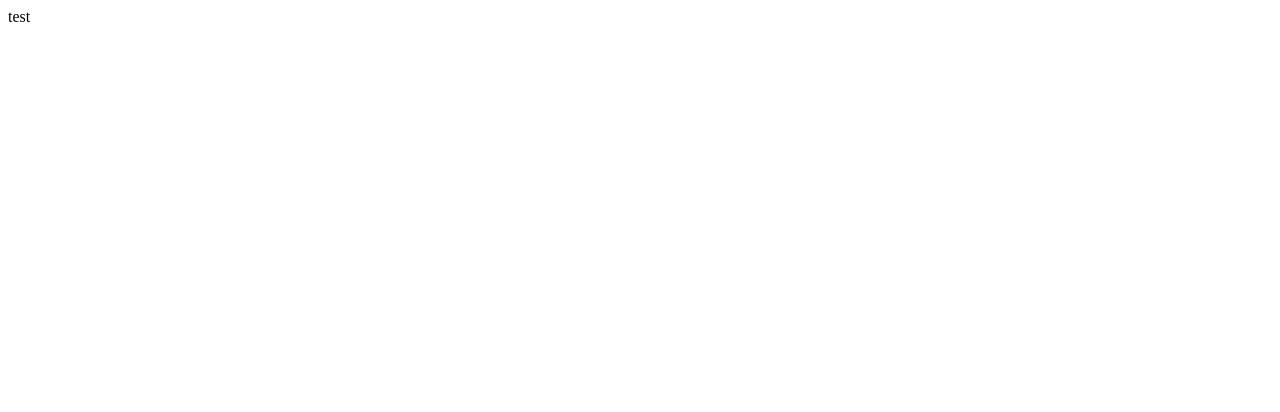
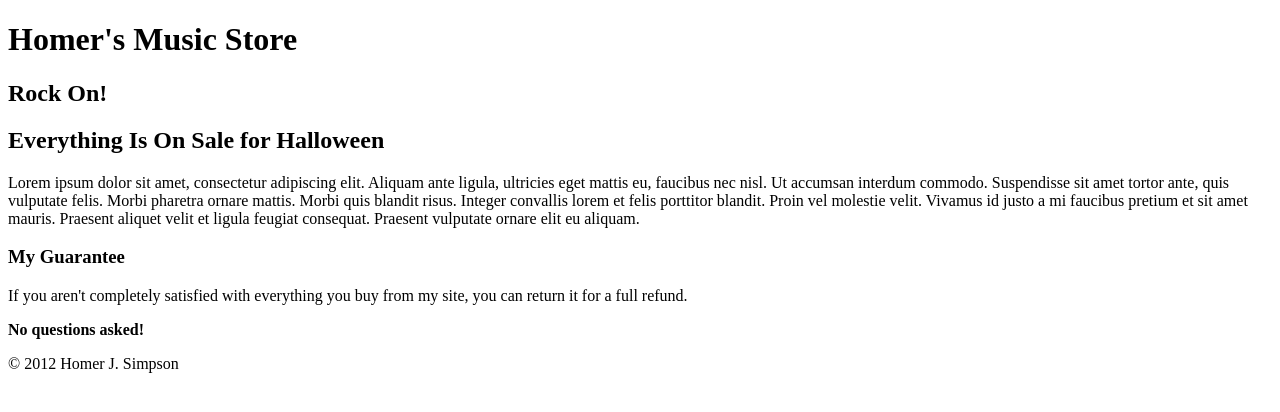
Before and after one commit to d3rubs/new_project, a plain HTML site: page index.html in a window 1280 px wide. Drawn offline with Linux system fonts and the light colour scheme.

Commit message:
initial commit

```diff
--- a/index.html
+++ b/index.html
@@ -1,7 +1,31 @@
 <!DOCTYPE html>
 <html lang="en">
 	<head>
-	<body>test
+	<meta charset="utf-8" />
+	<title>Homer's Online Music Shop</title>
+	</head>
+	<body>
+		<header>
+			<hgroup>
+				<h1>Homer's Music Store</h1>
+				<h2>Rock On!</h2>
+			</hgroup>
+		</header>
+		<section id="container">
+			<h1>Everything Is On Sale for Halloween</h1>
+			<p>Lorem ipsum dolor sit amet, consectetur adipiscing elit. Aliquam ante ligula,
+			ultricies eget mattis eu, faucibus nec nisl. Ut accumsan interdum commodo.
+			Suspendisse sit amet tortor ante, quis vulputate felis. Morbi pharetra ornare mattis.
+			Morbi quis blandit risus. Integer convallis lorem et felis porttitor blandit.
+			Proin vel molestie velit. Vivamus id justo a mi faucibus pretium et sit amet mauris.
+			Praesent aliquet velit et ligula feugiat consequat. Praesent vulputate ornare elit eu aliquam.</p>
+			<h3>My Guarantee</h3>
+			<p>If you aren't completely satisfied with everything you buy from my site, you can return it for
+			a full refund.</p>
+			<strong>No questions asked!</strong>
+		</section>
+		<footer>
+			<p>&copy; 2012 Homer J. Simpson</p>
+		</footer>
 	</body>
-	</head>
 </html>
```
